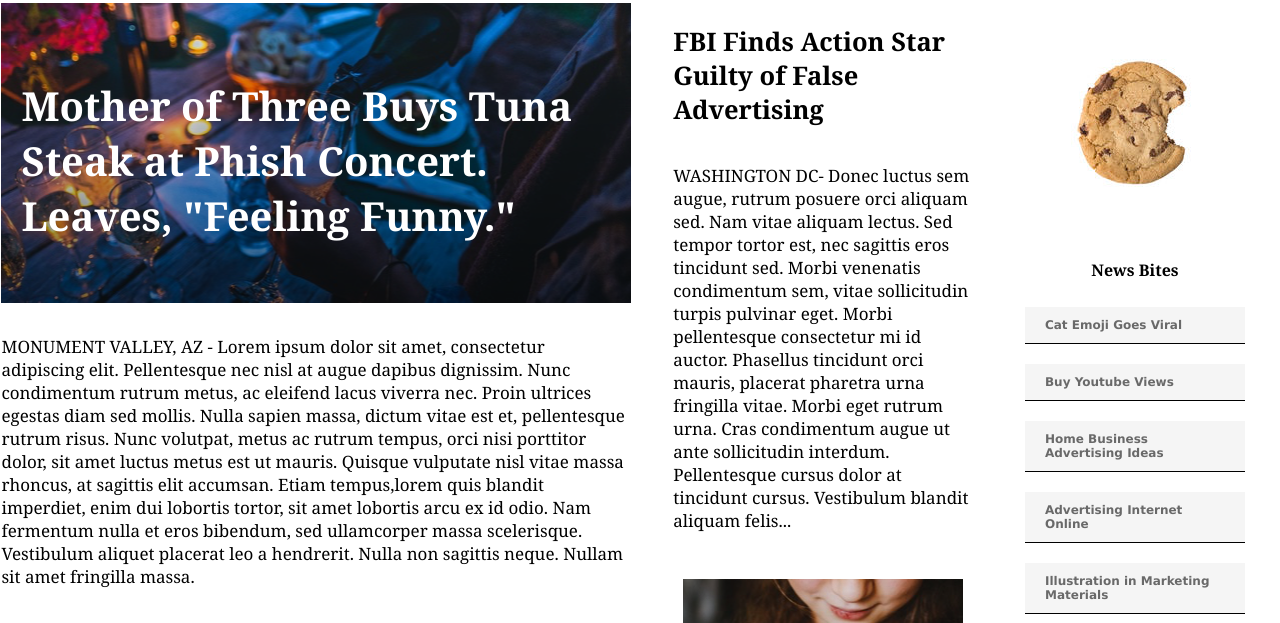
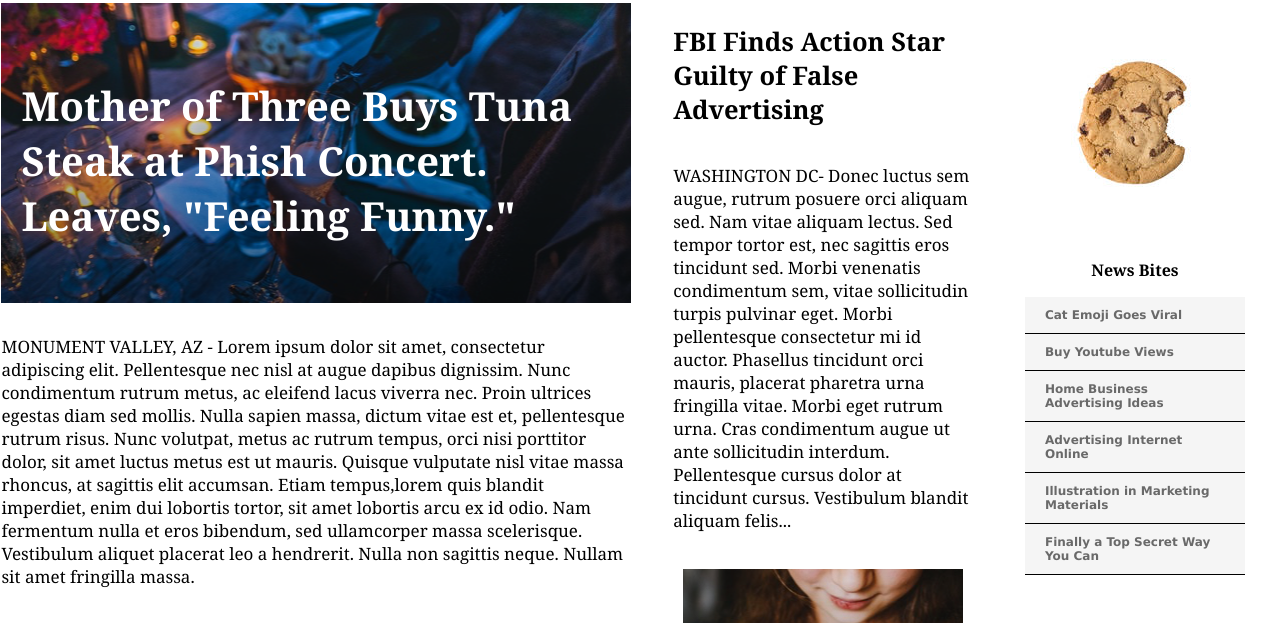
Before and after one commit to judiang1/My-Times, a plain HTML site: page index.html in a window 1280 px wide. Shown: the part 77-700 px from the top of the page. Drawn offline with Linux system fonts and the light colour scheme.

Commit message:
Update style.css

```diff
--- a/resources/css/style.css
+++ b/resources/css/style.css
@@ -21,7 +21,7 @@ margin-left: 4px;
 }
 
 span {
-margin: 10px;
+margin: 0px 10px;
 }
 
 
```
